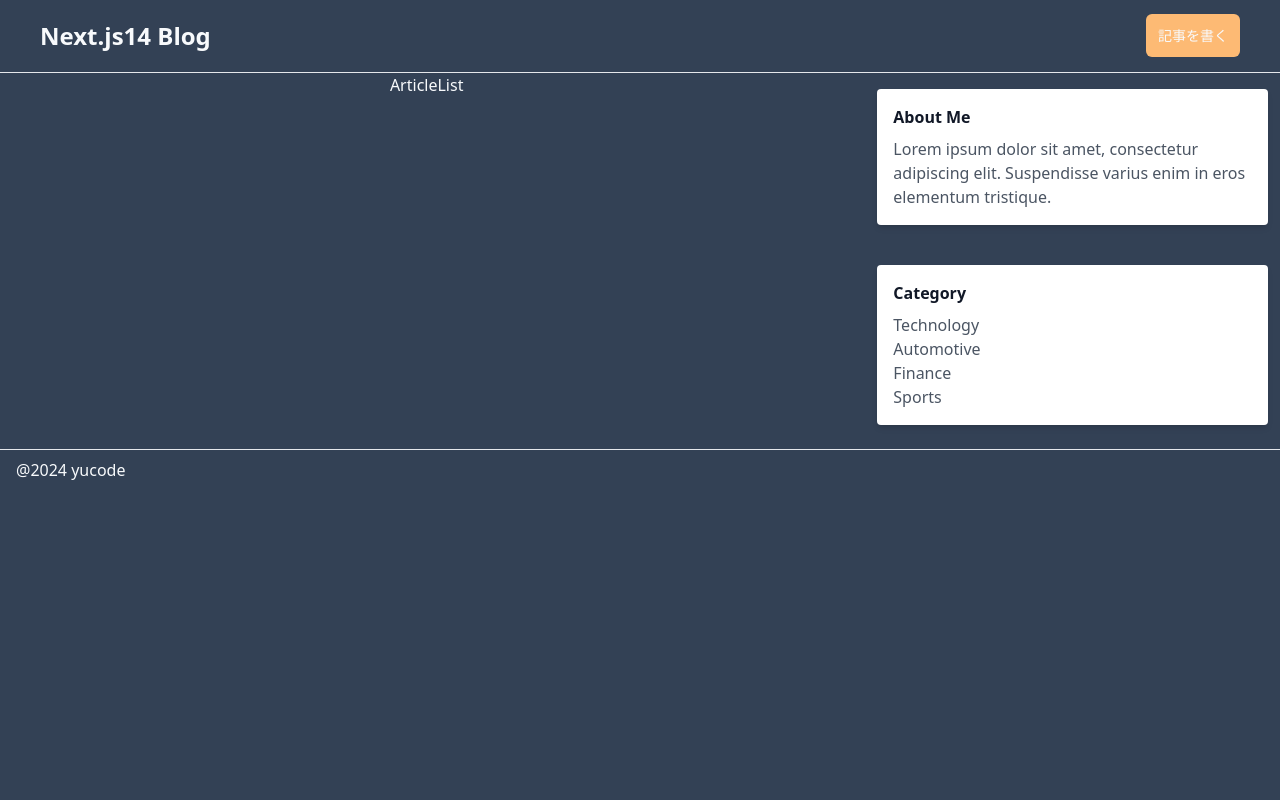
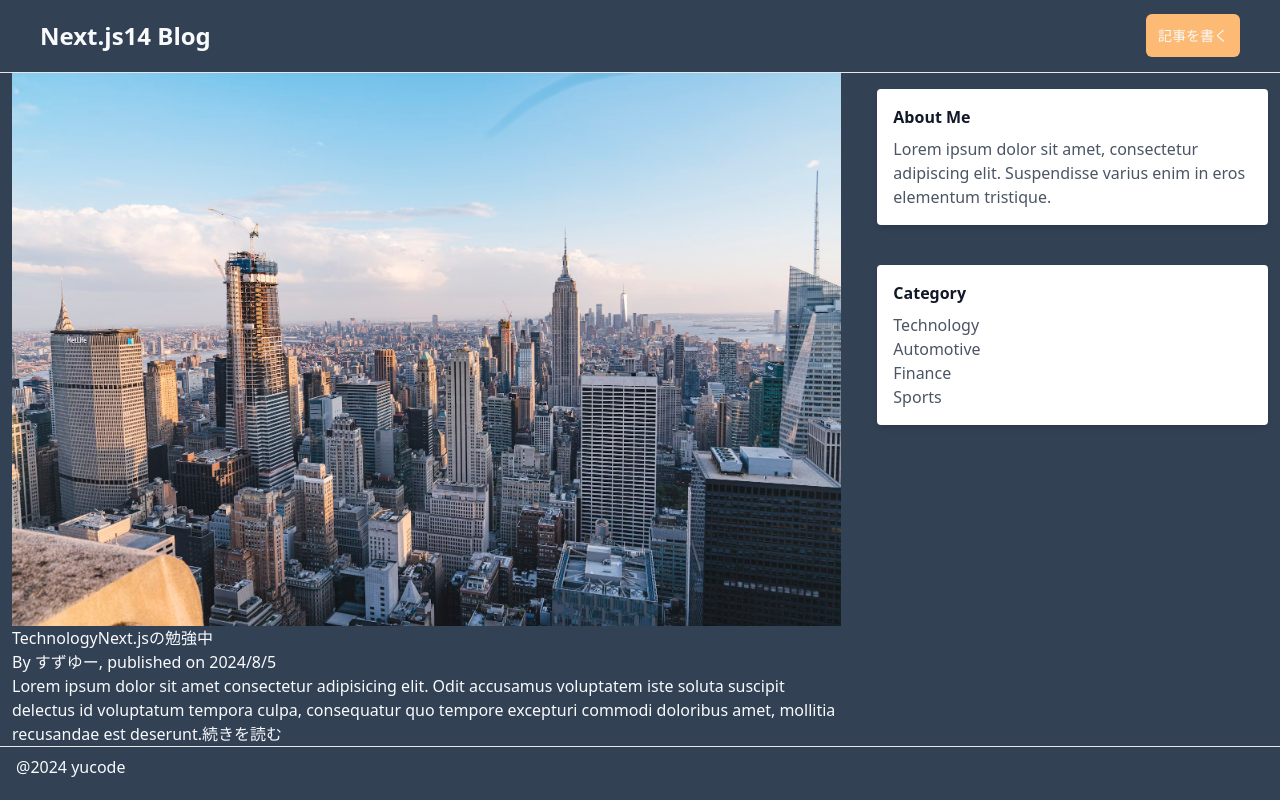
Before and after one commit to suzuyu0115/nextjs14-blog, a Next.js app: page / in a window 1280 px wide. Built offline with nearby package versions, Linux system fonts and the light colour scheme.

Commit message:
19. ブログ記事投稿一覧をHTMLとTailwindCSSで作ってみよう：その1

```diff
--- a/next.config.mjs
+++ b/next.config.mjs
@@ -1,4 +1,8 @@
 /** @type {import('next').NextConfig} */
-const nextConfig = {};
+const nextConfig = {
+  images: {
+    domains: ["source.unsplash.com"],
+  },
+};
 
 export default nextConfig;
--- a/src/app/components/ArticleList.tsx
+++ b/src/app/components/ArticleList.tsx
@@ -1,8 +1,30 @@
 import React from 'react'
+import Link from 'next/link';
+import Image from 'next/image';
 
 const ArticleList = () => {
   return (
-    <div>ArticleList</div>
+    <div>
+      <article>
+        <Link href='#'>
+          <Image
+            src='/sample.png'
+            alt=''
+            width={1280}
+            height={300}
+          />
+        </Link>
+        <div>
+          <Link href="#">Technology</Link>
+          <Link href="#">Next.jsの勉強中</Link>
+          <p>By すずゆー, published on 2024/8/5</p>
+          <a href="#">
+            Lorem ipsum dolor sit amet consectetur adipisicing elit. Odit accusamus voluptatem iste soluta suscipit delectus id voluptatum tempora culpa, consequatur quo tempore excepturi commodi doloribus amet, mollitia recusandae est deserunt.
+          </a>
+          <Link href='#'>続きを読む</Link>
+        </div>
+      </article>
+    </div>
   )
 }
 
```
Also changed, not shown: public/sample.png (added).
